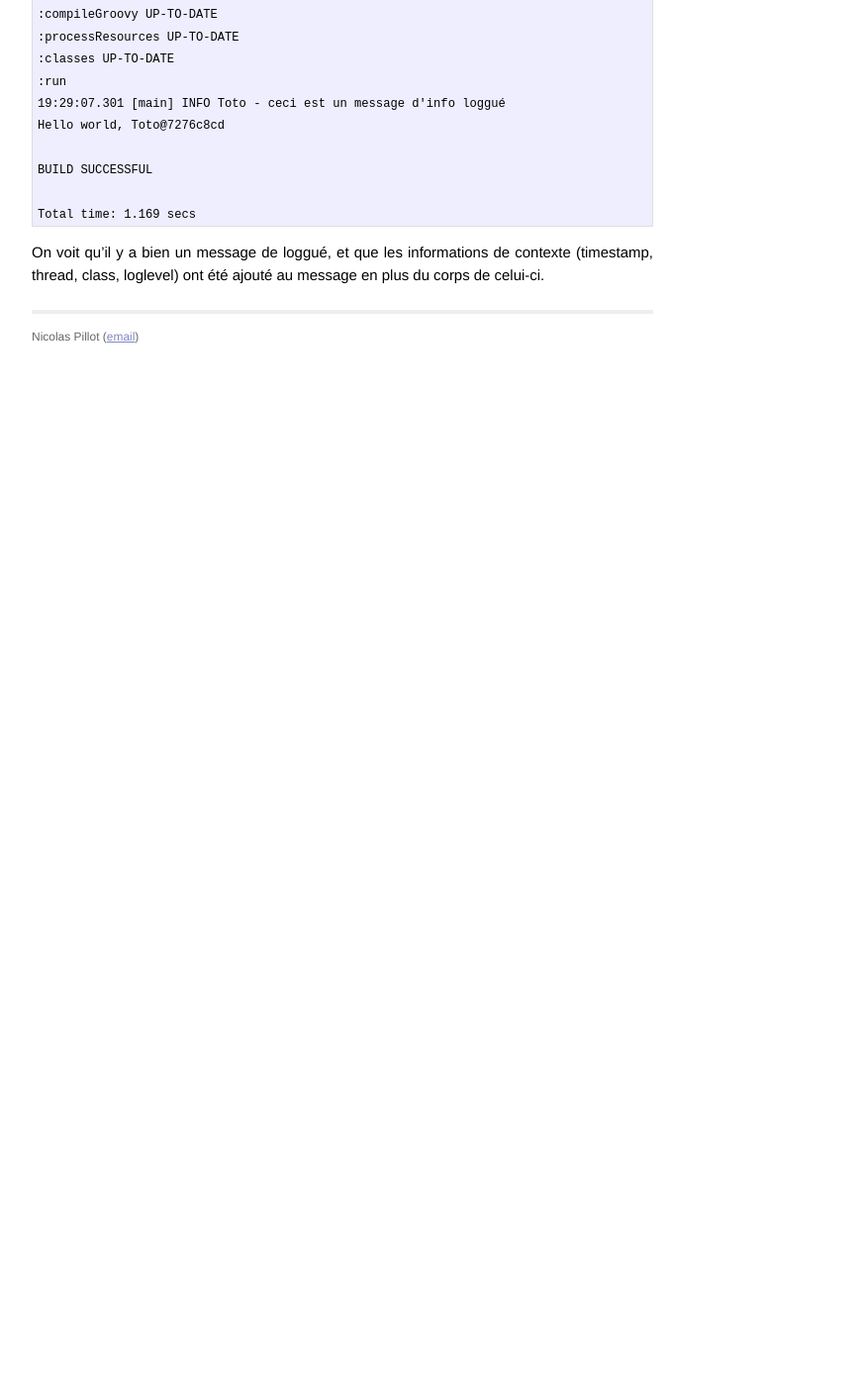
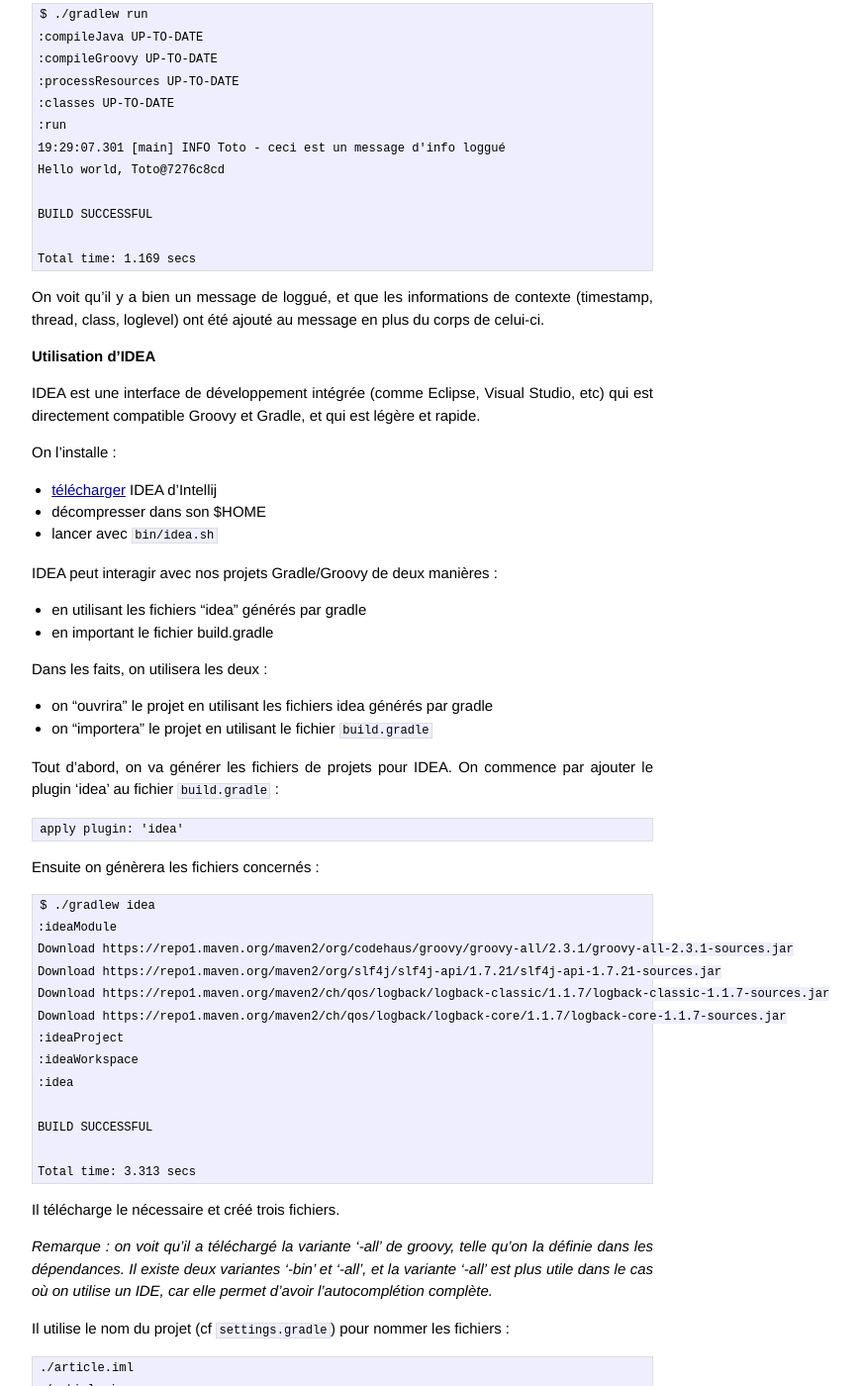
Before and after one commit to nipil/nipil, a Jekyll site: the page built from _posts/2016-11-12-premiers-pas-avec-gradle-groovy-idea.markdown, in a window 1280 px wide and 1400 px high, scrolled down 17682 px. Shown: the whole window at 99% size, without its empty margins (294-1163 px from the left). Built offline with Jekyll 4.4.1, drawn with Linux system fonts in a browser that asks for light colours; before the commit the page ends 18045 px from its top, so only the background shows below that; some of the changed text lies outside the part shown.

Commit message:
groovy/gradle/idea article: idea et ignore

```diff
--- a/_posts/2016-11-12-premiers-pas-avec-gradle-groovy-idea.markdown
+++ b/_posts/2016-11-12-premiers-pas-avec-gradle-groovy-idea.markdown
@@ -575,6 +575,7 @@ Exemple 1
 	// pas de package
 	println "Hello world"
 
+	// fichier build.gradle
 	// le chemin est relatif au nom de package
 	// le script n'appartient à aucun package
 	// le script est compilé dans build/classes/main
@@ -587,6 +588,7 @@ Exemple 2
 	package a.b.c
 	println "Hello world"
 
+	// fichier build.gradle
 	// le chemin est relatif au nom de package
 	// le script appartient au package a.b.c
 	// le script est compilé dans build/classes/main/a/b/c
@@ -757,3 +759,100 @@ Quand on lance l'application avec le logger, ça donne ça :
 	Total time: 1.169 secs
 
 On voit qu'il y a bien un message de loggué, et que les informations de contexte (timestamp, thread, class, loglevel) ont été ajouté au message en plus du corps de celui-ci.
+
+## Utilisation d'IDEA
+
+IDEA est une interface de développement intégrée (comme Eclipse, Visual Studio, etc) qui est directement compatible Groovy et Gradle, et qui est légère et rapide.
+
+On l'installe :
+
+- [télécharger](https://www.jetbrains.com/idea/) IDEA d'Intellij
+- décompresser dans son $HOME
+- lancer avec `bin/idea.sh`
+
+IDEA peut interagir avec nos projets Gradle/Groovy de deux manières :
+
+- en utilisant les fichiers "idea" générés par gradle
+- en important le fichier build.gradle
+
+Dans les faits, on utilisera les deux :
+
+- on "ouvrira" le projet en utilisant les fichiers idea générés par gradle
+- on "importera" le projet en utilisant le fichier `build.gradle`
+
+Tout d'abord, on va générer les fichiers de projets pour IDEA. On commence par ajouter le plugin 'idea' au fichier `build.gradle` :
+
+	apply plugin: 'idea'
+
+Ensuite on génèrera les fichiers concernés :
+
+	$ ./gradlew idea
+	:ideaModule
+	Download https://repo1.maven.org/maven2/org/codehaus/groovy/groovy-all/2.3.1/groovy-all-2.3.1-sources.jar
+	Download https://repo1.maven.org/maven2/org/slf4j/slf4j-api/1.7.21/slf4j-api-1.7.21-sources.jar
+	Download https://repo1.maven.org/maven2/ch/qos/logback/logback-classic/1.1.7/logback-classic-1.1.7-sources.jar
+	Download https://repo1.maven.org/maven2/ch/qos/logback/logback-core/1.1.7/logback-core-1.1.7-sources.jar
+	:ideaProject
+	:ideaWorkspace
+	:idea
+
+	BUILD SUCCESSFUL
+
+	Total time: 3.313 secs
+
+Il télécharge le nécessaire et créé trois fichiers.
+
+*Remarque : on voit qu'il a téléchargé la variante '-all' de groovy, telle qu'on la définie dans les dépendances. Il existe deux variantes '-bin' et '-all', et la variante '-all' est plus utile dans le cas où on utilise un IDE, car elle permet d'avoir l'autocomplétion complète.*
+
+Il utilise le nom du projet (cf `settings.gradle`) pour nommer les fichiers :
+
+	./article.iml
+	./article.ipr
+	./article.iws
+
+On ajoutera ces fichiers au fichier `.gitignore` du dépôt de code.
+
+Pourquoi ? Pour éviter qu'ils ne soient transmis à d'autres utilisateurs : ces fichiers peuvent contenir des données et paramères locaux à chaque personne. Et dans tous les cas, les autres utilisateurs peuvent les générer par gradle.
+
+Ensuite on passe dans IDEA.
+
+Dans la fenêtre de bienvenue, on clique sur le bouton "**ouvrir**" (j'ai bien dit *ouvrir*) puis on va chercher le répertoire où se trouve les trois fichiers idea (iml, ipr et iws).
+
+On laisse idea charger notre projet, analyser tout ce qu'il faut.
+
+On constate une première fenêtre pop-up, qui nous dit un truc du genre :
+
+	Unlinked gradle Project ?
+	Import Gradle project, this will also enable Gradle Tool Window...
+
+On s'empressera de cliquer le lien ! On choisira :
+
+- `Use auto-import`
+- `Create directories for empty content roots automatically`
+- `Create separate module per source set`
+- `Use default gradle wrapper`
+- on confirmera par `OK`
+
+Si vous avez loupé le lien pour importer le projet gradle et que vous ne le retrouvez plus, allez dans `File` / `New` / `Files from existing sources` / `Import project from external model` / `Gradle` puis on fait la liste ci-dessus.
+
+L'import du projet `build.gradle` déclenche l'activation de la fenêtre accessible via le menu `View` / `Tool windows` / `Gradle`.
+
+On y retrouve :
+
+- toutes les tâches du projet
+- toutes les propriétés du projet
+- les sourceSets et les dépendances
+- la possibilité de lancer une tâche à la main
+
+La [documentation](https://www.jetbrains.com/help/idea/2016.2/gradle-tool-window.html) est disponible sur le site de l'éditeur.
+
+## Fichier `ignore` pour GIT/SVN/etc
+
+Ces fichiers n'ont pas vocation à être intégrés au gestionnaire de code :
+
+	.gradle
+	.idea
+	*.iml
+	*.ipr
+	*.iws
+	build
```
